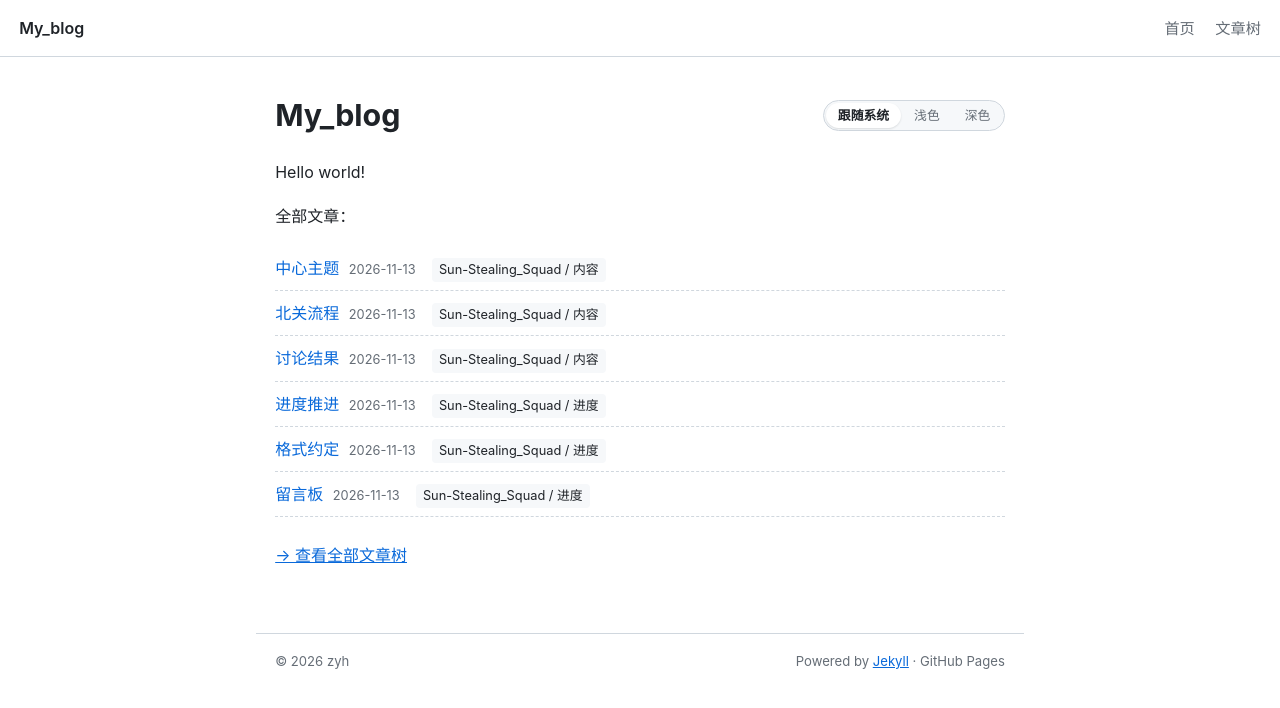
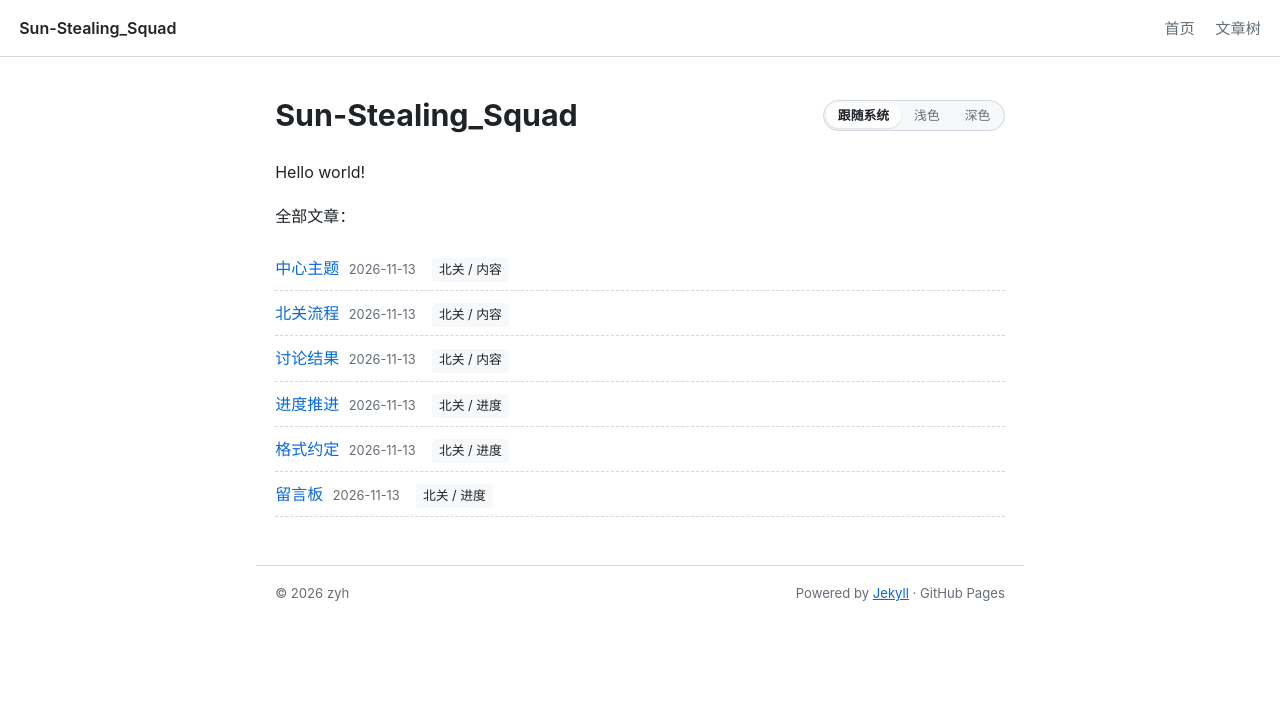
Before and after one commit to zyh8732/zyh_blog, a Jekyll site: the page built from index.md, in a window 1280 px wide. Shown: the top 708 px of the page. Built offline with Jekyll 4.4.1, drawn with Linux system fonts in a browser that asks for light colours.

Commit message:
config: 站点标题改为 Sun-Stealing_Squad；首页移除文章树链接

```diff
--- a/_config.yml
+++ b/_config.yml
@@ -5,7 +5,7 @@
 #  需要你改的只有三行：title / author / url
 # ============================================================
 
-title: My_blog
+title: Sun-Stealing_Squad
 description: Hello world!
 author: zyh
 lang: zh-CN
--- a/index.md
+++ b/index.md
@@ -25,8 +25,6 @@ title: 首页
   {%- endfor %}
 </ul>
 
-<p style="margin-top:1.5rem"><a href="{{ '/blog/' | relative_url }}">→ 查看全部文章树</a></p>
-
 <script>
   (function () {
     var KEY = 'zyh-theme';
```
Also changed, not shown: README.md, 北关/内容/_posts/2026-11-13-beiguan-flow.md (renamed from Sun-Stealing_Squad/内容/_posts/2026-11-13-beiguan-flow.md), 北关/内容/_posts/2026-11-13-discussion.md (renamed from Sun-Stealing_Squad/内容/_posts/2026-11-13-discussion.md), 北关/内容/_posts/2026-11-13-theme.md (renamed from Sun-Stealing_Squad/内容/_posts/2026-11-13-theme.md), 北关/进度/_posts/2026-11-13-format-rules.md (renamed from Sun-Stealing_Squad/进度/_posts/2026-11-13-format-rules.md), 北关/进度/_posts/2026-11-13-message-board.md (renamed from Sun-Stealing_Squad/进度/_posts/2026-11-13-message-board.md), 北关/进度/_posts/2026-11-13-progress.md (renamed from Sun-Stealing_Squad/进度/_posts/2026-11-13-progress.md).
